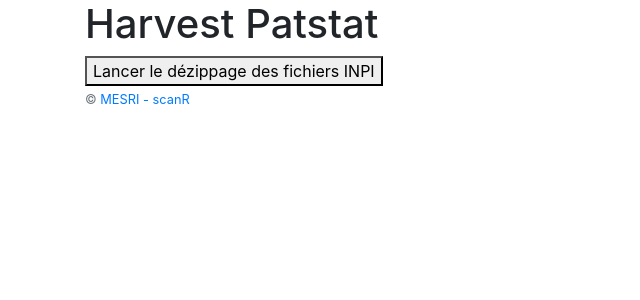
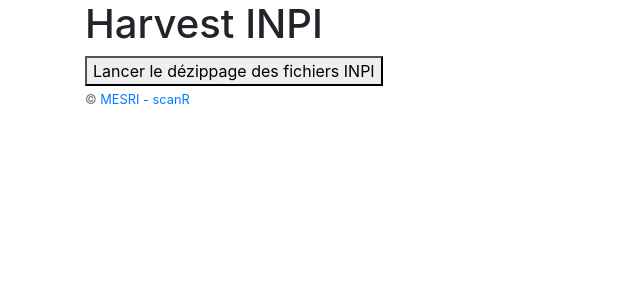
Before and after one commit to dataesr/harvest-inpi, a Flask app: page / in a window 1280 px wide. Shown: the top 300 px of the page, without its empty margins (0-640 px from the left). Run offline with Flask 2, Linux system fonts and the light colour scheme; parts of the project's set-up code (start-up, migrations or seed data) failed here and were passed over; some libraries are stand-ins or nearby versions.

Commit message:
fix(home): rename inpi

```diff
--- a/application/client/templates/home.html
+++ b/application/client/templates/home.html
@@ -3,7 +3,7 @@
 {% block content %}
 
 <div class="starter-template">
-    <h1>Harvest Patstat</h1>
+    <h1>Harvest INPI</h1>
 </div>
 
 <div class="bouton">
```
